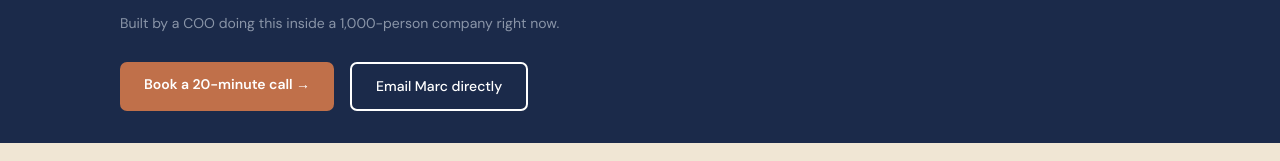
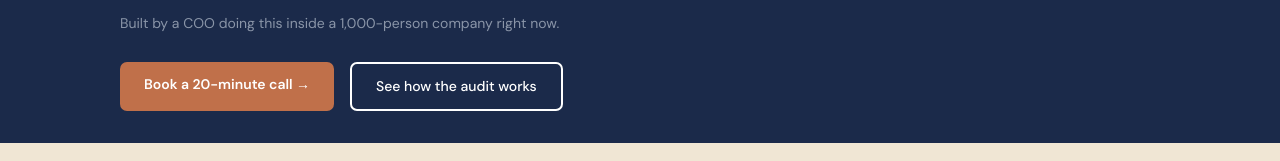
Before and after one commit to marcvallverdu/10xyourteams, a Next.js app: page / in a window 1280 px wide. Shown: the part 760-921 px from the top of the page. Built offline with nearby package versions, Linux system fonts and the light colour scheme.

Commit message:
Use cal.com for audit booking

```diff
--- a/app/audit/page.tsx
+++ b/app/audit/page.tsx
@@ -7,7 +7,7 @@ export default function AuditPage() {
             10xyourteams.com
           </a>
           <a
-            href="mailto:marc@10xyourteams.com?subject=AI%20Leverage%20Audit"
+            href="https://cal.com/marcvallverdu/20min"
             className="bg-terracotta text-white text-[14px] font-semibold px-5 py-2.5 rounded-[7px] hover:opacity-90 transition-opacity"
           >
             Book a 20-minute call
@@ -30,7 +30,7 @@ export default function AuditPage() {
             </p>
             <div className="mt-8 flex flex-col sm:flex-row gap-4">
               <a
-                href="mailto:marc@10xyourteams.com?subject=AI%20Leverage%20Audit"
+                href="https://cal.com/marcvallverdu/20min"
                 className="inline-block bg-terracotta text-white text-[15px] font-semibold px-7 py-3.5 rounded-[8px] hover:opacity-90 transition-opacity"
               >
                 Book a 20-minute call →
@@ -189,7 +189,7 @@ export default function AuditPage() {
               </p>
             </div>
             <a
-              href="mailto:marc@10xyourteams.com?subject=AI%20Leverage%20Audit"
+              href="https://cal.com/marcvallverdu/20min"
               className="shrink-0 bg-terracotta text-white font-semibold text-[15px] px-8 py-3.5 rounded-[7px] hover:opacity-90 transition-opacity"
             >
               Book a 20-minute call →
--- a/app/page.tsx
+++ b/app/page.tsx
@@ -59,16 +59,16 @@ export default function Home() {
             </p>
             <div className="mt-7 flex flex-col sm:flex-row gap-4">
               <a
-                href="/audit"
+                href="https://cal.com/marcvallverdu/20min"
                 className="inline-block bg-terracotta text-white text-[14px] font-semibold px-6 py-3 rounded-[7px] hover:opacity-90 transition-opacity"
               >
                 Book a 20-minute call →
               </a>
               <a
-                href="mailto:marc@10xyourteams.com?subject=AI%20Leverage%20Audit"
+                href="/audit"
                 className="inline-block border-2 border-white text-white text-[14px] font-medium px-6 py-3 rounded-[7px] hover:bg-white/10 transition-colors"
               >
-                Email Marc directly
+                See how the audit works
               </a>
             </div>
           </div>
@@ -301,16 +301,16 @@ export default function Home() {
             </div>
             <div className="flex flex-col sm:flex-row gap-4 shrink-0">
               <a
-                href="/audit"
+                href="https://cal.com/marcvallverdu/20min"
                 className="bg-terracotta text-white font-semibold text-[15px] px-8 py-3.5 rounded-[7px] hover:opacity-90 transition-opacity"
               >
                 Book a 20-minute call →
               </a>
               <a
-                href="mailto:marc@10xyourteams.com?subject=AI%20Leverage%20Audit"
+                href="/audit"
                 className="border-2 border-white text-white font-semibold text-[15px] px-8 py-3.5 rounded-[7px] hover:bg-white/10 transition-colors"
               >
-                Email Marc directly
+                See how the audit works
               </a>
             </div>
           </div>
```
